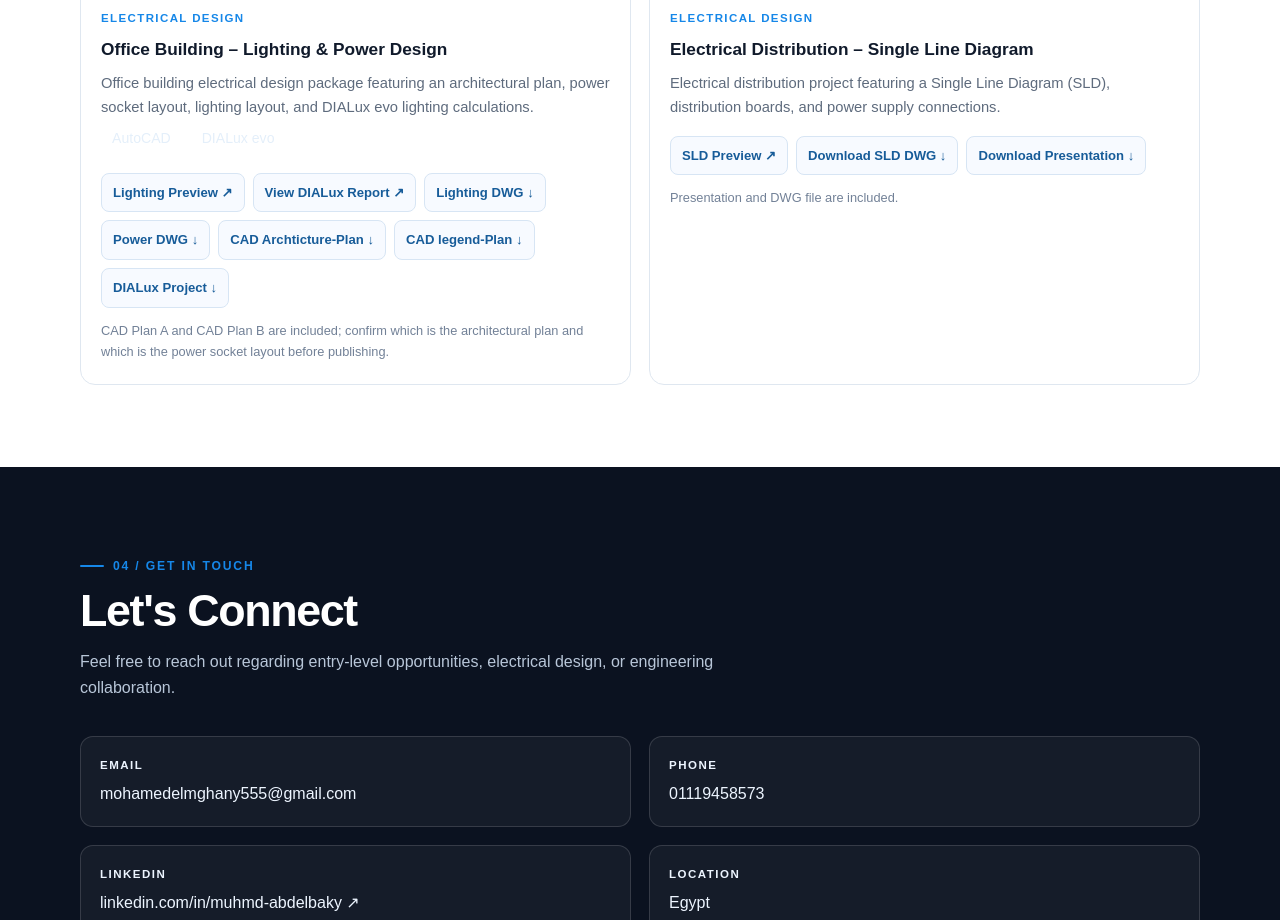
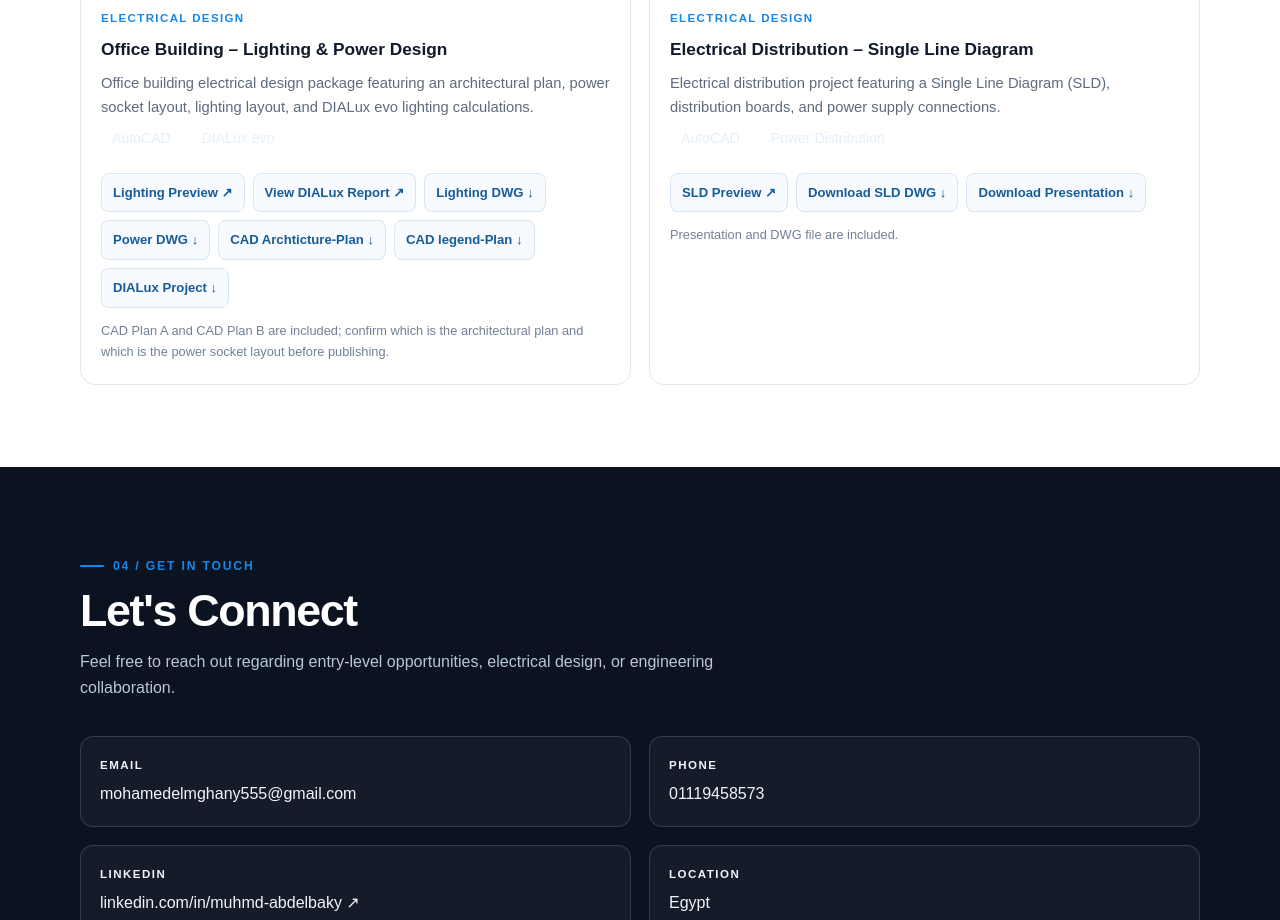
Before and after one commit to muhmdelmghany43-cyber/muhmdelmghany43-cyber.github.io, a plain HTML site: page index.html in a window 1280 px wide. Shown: the part 3020-3940 px from the top of the page. Drawn offline with Linux system fonts and the light colour scheme.

Commit message:
Update index.html

```diff
--- a/index.html
+++ b/index.html
@@ -1339,6 +1339,7 @@ nav a:focus-visible {
               <h3>Electrical Distribution – Single Line Diagram</h3>
 
               <p>Electrical distribution project featuring a Single Line Diagram (SLD), distribution boards, and power supply connections.</p>
+              <div class="tool-pills"><span>AutoCAD</span><span>Power Distribution</span></div>
 
 
 
```
